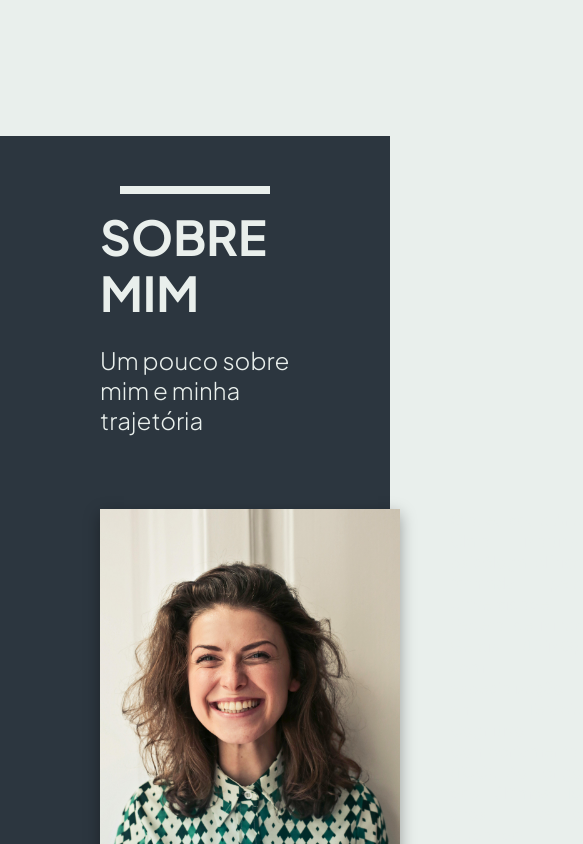
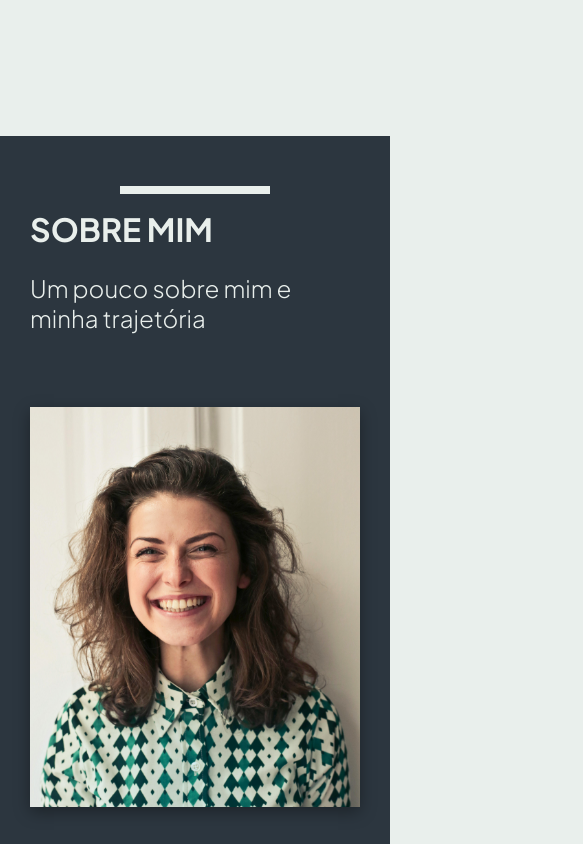
Before and after one commit to allessandrogomes/psychologist-portfolio, a Next.js app: page / in a window 390 px wide. Shown: the part 2780-3624 px from the top of the page, 583 px wide, since content can reach past the window. Built offline with nearby package versions, Linux system fonts and the light colour scheme.

Commit message:
:iphone:responsive: ajusta a responsividade em telas mobile.

```diff
--- a/src/components/AboutSection/styles.module.scss
+++ b/src/components/AboutSection/styles.module.scss
@@ -13,10 +13,26 @@
     gap: 50px;
     box-sizing: border-box;
 
+    @media (max-width: 460px) {
+        padding: 50px 30px;
+    }
+
+    @media (max-width: 767px) {
+        h2 {
+            font-size: 2rem;
+            line-height: 2.5rem;
+        }
+    }
+
     .boxImageAndText {
         display: flex;
         max-width: 100%;
         gap: 50px;
+
+        @media (max-width: 900px) {
+            flex-direction: column;
+            align-items: center;
+        }
 
         p {
             margin: 0;
@@ -30,6 +46,10 @@
             height: 400px;
             min-height: 300px;
             box-shadow: rgba(0, 0, 0, 0.35) 0px 5px 15px;
+
+            @media (max-width: 460px) {
+                width: 100%;
+            }
         }
     }
 }
```
